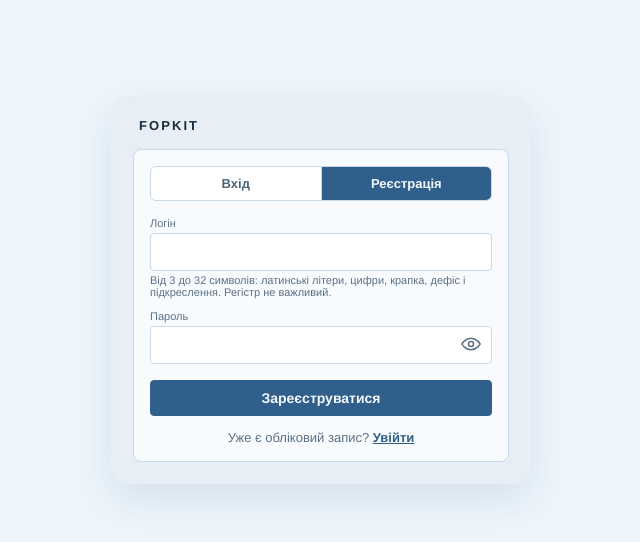
After one commit to igorbond-ua/FopKit, a Django app: page /register/ in a window 1280 px wide. The commit adds this page. Shown: the top 542 px of the page, without its empty margins (319-959 px from the left). Run offline with Django 5.2, Linux system fonts and the light colour scheme.

Commit message:
Add registration, login/register switch and light blue page background
Users register with a Latin login (case-insensitive) and any non-empty password,
and are signed in right away. Password validators are disabled so the cabinet
follows the same rule.

Co-authored-by: Cursor <cursoragent@cursor.com>

```diff
--- a/src/ledger/forms.py
+++ b/src/ledger/forms.py
@@ -1,13 +1,63 @@
 import datetime
+import re
 
 from django import forms
 from django.contrib.auth import password_validation
+from django.contrib.auth.forms import AuthenticationForm
 
 from . import services
 from .models import IncomeEntry, User
 from .money import AmountError, parse_amount_minor
 
 DATE_INPUT = forms.DateInput(attrs={"type": "date"}, format="%Y-%m-%d")
+
+LOGIN_RE = re.compile(r"^[a-z0-9_.-]+$")
+LOGIN_MIN, LOGIN_MAX = 3, 32
+PASSWORD_MAX = 128
+
+
+class LoginForm(AuthenticationForm):
+    """Logins are stored in lower case, so "Bond" and "bond" are the same account."""
+
+    def clean_username(self):
+        return self.cleaned_data["username"].strip().lower()
+
+
+class RegisterForm(forms.Form):
+    username = forms.CharField(
+        label="Логін",
+        max_length=LOGIN_MAX,
+        help_text="Від 3 до 32 символів: латинські літери, цифри, крапка, дефіс і підкреслення. Регістр не важливий.",
+        widget=forms.TextInput(attrs={"autocomplete": "username", "autocapitalize": "none", "spellcheck": "false"}),
+    )
+    password = forms.CharField(
+        label="Пароль",
+        max_length=PASSWORD_MAX,
+        strip=False,
+        widget=forms.PasswordInput(attrs={"autocomplete": "new-password"}),
+    )
+
+    def __init__(self, *args, **kwargs):
+        super().__init__(*args, **kwargs)
+        for field in self.fields.values():
+            field.widget.attrs["class"] = "box"
+
+    def clean_username(self):
+        value = self.cleaned_data["username"].strip().lower()
+        if not LOGIN_MIN <= len(value) <= LOGIN_MAX:
+            raise forms.ValidationError(f"Логін — від {LOGIN_MIN} до {LOGIN_MAX} символів.")
+        if not LOGIN_RE.fullmatch(value):
+            raise forms.ValidationError(
+                "Дозволені лише латинські літери, цифри, крапка, дефіс і підкреслення."
+            )
+        if User.objects.filter(username__iexact=value).exists():
+            raise forms.ValidationError("Цей логін уже зайнятий.")
+        return value
+
+    def save(self):
+        return User.objects.create_user(
+            username=self.cleaned_data["username"], password=self.cleaned_data["password"]
+        )
 
 
 class IncomeForm(forms.Form):
--- a/src/ledger/static/ledger/app.css
+++ b/src/ledger/static/ledger/app.css
@@ -1,7 +1,7 @@
 * { box-sizing: border-box; }
 html, body { margin: 0; padding: 0; }
 body {
-  background: #e4e1db;
+  background: #eef6fc;
   color: #1a2c3d;
   font-family: "Helvetica Neue", "Segoe UI", Arial, sans-serif;
 }
@@ -12,7 +12,7 @@ button, input, select { font: inherit; }
   background: #e7eef5;
   border-radius: 18px;
   padding: 22px;
-  box-shadow: 0 16px 40px rgba(40, 36, 28, 0.08);
+  box-shadow: 0 16px 40px rgba(31, 78, 121, 0.12);
 }
 .top { display: flex; justify-content: space-between; align-items: center; gap: 16px; margin-bottom: 16px; padding: 0 6px; }
 .brand { font-size: 13px; letter-spacing: 0.16em; font-weight: 700; }
@@ -186,7 +186,25 @@ dialog::backdrop { background: rgba(26, 44, 61, 0.35); }
 .span-2 { grid-column: span 2; }
 
 .login-wrap { width: min(420px, calc(100% - 32px)); margin: 12vh auto; }
-.login-sheet .panel h2 { margin-bottom: 4px; }
+.auth-switch { display: flex; margin: 0 0 16px; border: 1px solid #c9d8e8; border-radius: 6px; overflow: hidden; }
+.auth-tab {
+  flex: 1;
+  padding: 9px 0;
+  text-align: center;
+  font-size: 13px;
+  font-weight: 700;
+  color: #4d657a;
+  background: #fff;
+  text-decoration: none;
+}
+.auth-tab + .auth-tab { border-left: 1px solid #c9d8e8; }
+.auth-tab:hover { background: #eef3f8; }
+.auth-tab.active { background: #2f5f8a; color: #f4f8fb; }
+.auth-tab:focus-visible { outline: 2px solid #8fb0d0; outline-offset: -2px; }
+.login-sheet .field { margin-bottom: 12px; }
+.login-sheet .btn.add { margin-top: 16px; }
+.auth-note { margin: 14px 0 0; font-size: 13px; color: #5c7084; text-align: center; }
+.auth-note a { color: #2f5f8a; font-weight: 700; }
 
 /* ── Navigation tabs ──────────────────────────────── */
 .tabs {
--- /dev/null
+++ b/src/ledger/templates/ledger/auth_base.html
@@ -0,0 +1,15 @@
+{% extends "ledger/base.html" %}
+{% block body %}
+<div class="login-wrap">
+  <div class="sheet login-sheet">
+    <div class="top"><div class="brand">FOPKIT</div></div>
+    <div class="panel">
+      <nav class="auth-switch" aria-label="Вхід або реєстрація">
+        <a href="{% url 'login' %}" class="auth-tab{% if auth_mode == 'login' %} active{% endif %}">Вхід</a>
+        <a href="{% url 'register' %}" class="auth-tab{% if auth_mode == 'register' %} active{% endif %}">Реєстрація</a>
+      </nav>
+      {% block auth_form %}{% endblock %}
+    </div>
+  </div>
+</div>
+{% endblock %}
--- /dev/null
+++ b/src/ledger/templates/ledger/register.html
@@ -0,0 +1,20 @@
+{% extends "ledger/auth_base.html" %}
+{% block title %}Реєстрація — FopKit{% endblock %}
+{% block auth_form %}
+<form method="post">
+  {% csrf_token %}
+  {% if form.non_field_errors %}
+    <ul class="errorlist">{% for error in form.non_field_errors %}<li>{{ error }}</li>{% endfor %}</ul>
+  {% endif %}
+  {% for field in form %}
+    <label class="field">
+      <span>{{ field.label }}</span>
+      {{ field }}
+      {% if field.help_text %}<small class="hint">{{ field.help_text }}</small>{% endif %}
+      {{ field.errors }}
+    </label>
+  {% endfor %}
+  <button type="submit" class="btn add">Зареєструватися</button>
+</form>
+<p class="auth-note">Уже є обліковий запис? <a href="{% url 'login' %}">Увійти</a></p>
+{% endblock %}
--- a/src/ledger/urls.py
+++ b/src/ledger/urls.py
@@ -2,14 +2,21 @@ from django.contrib.auth import views as auth_views
 from django.urls import path
 
 from . import views
+from .forms import LoginForm
 
 urlpatterns = [
     path("", views.dashboard, name="dashboard"),
     path(
         "login/",
-        auth_views.LoginView.as_view(template_name="ledger/login.html", redirect_authenticated_user=True),
+        auth_views.LoginView.as_view(
+            template_name="ledger/login.html",
+            authentication_form=LoginForm,
+            redirect_authenticated_user=True,
+            extra_context={"auth_mode": "login"},
+        ),
         name="login",
     ),
+    path("register/", views.register, name="register"),
     path("logout/", auth_views.LogoutView.as_view(), name="logout"),
     path("income/", views.income_add, name="income_add"),
     path("income/<int:entry_id>/", views.income_edit, name="income_edit"),
--- a/src/ledger/views.py
+++ b/src/ledger/views.py
@@ -6,8 +6,10 @@ from urllib.parse import urlparse
 import requests
 
 from django.contrib import messages
+from django.contrib.auth import login as auth_login
 from django.contrib.auth import update_session_auth_hash
 from django.contrib.auth.decorators import login_required
+from django.db import IntegrityError
 from django.http import Http404, JsonResponse
 from django.shortcuts import get_object_or_404, redirect, render
 from django.urls import reverse
@@ -15,7 +17,7 @@ from django.utils.http import urlencode
 from django.views.decorators.http import require_POST
 
 from . import cabinet, nbu, requisites, services
-from .forms import IncomeForm, ProfileForm
+from .forms import IncomeForm, ProfileForm, RegisterForm
 from .models import IncomeEntry, MonthRecord, PayerCard
 
 logger = logging.getLogger(__name__)
@@ -79,6 +81,23 @@ def render_dashboard(request, year, *, income_form=None, profile_form=None, open
         "open_month": open_month or "",
     }
     return render(request, "ledger/dashboard.html", context, status=status)
+
+
+def register(request):
+    if request.user.is_authenticated:
+        return redirect("dashboard")
+    form = RegisterForm(request.POST or None)
+    if request.method == "POST" and form.is_valid():
+        try:
+            user = form.save()
+        except IntegrityError:
+            # Another request took the same login between the check and the insert.
+            form.add_error("username", "Цей логін уже зайнятий.")
+        else:
+            auth_login(request, user)
+            return redirect("dashboard")
+    context = {"form": form, "auth_mode": "register"}
+    return render(request, "ledger/register.html", context, status=400 if form.errors else 200)
 
 
 @login_required
```
Also changed, not shown: requirements/tz.md (+20 -3 lines), src/fopkit/settings.py (+2 -8 lines), src/ledger/templates/ledger/login.html (+6 -11 lines), src/ledger/tests.py (+66 -0 lines), README.md.
